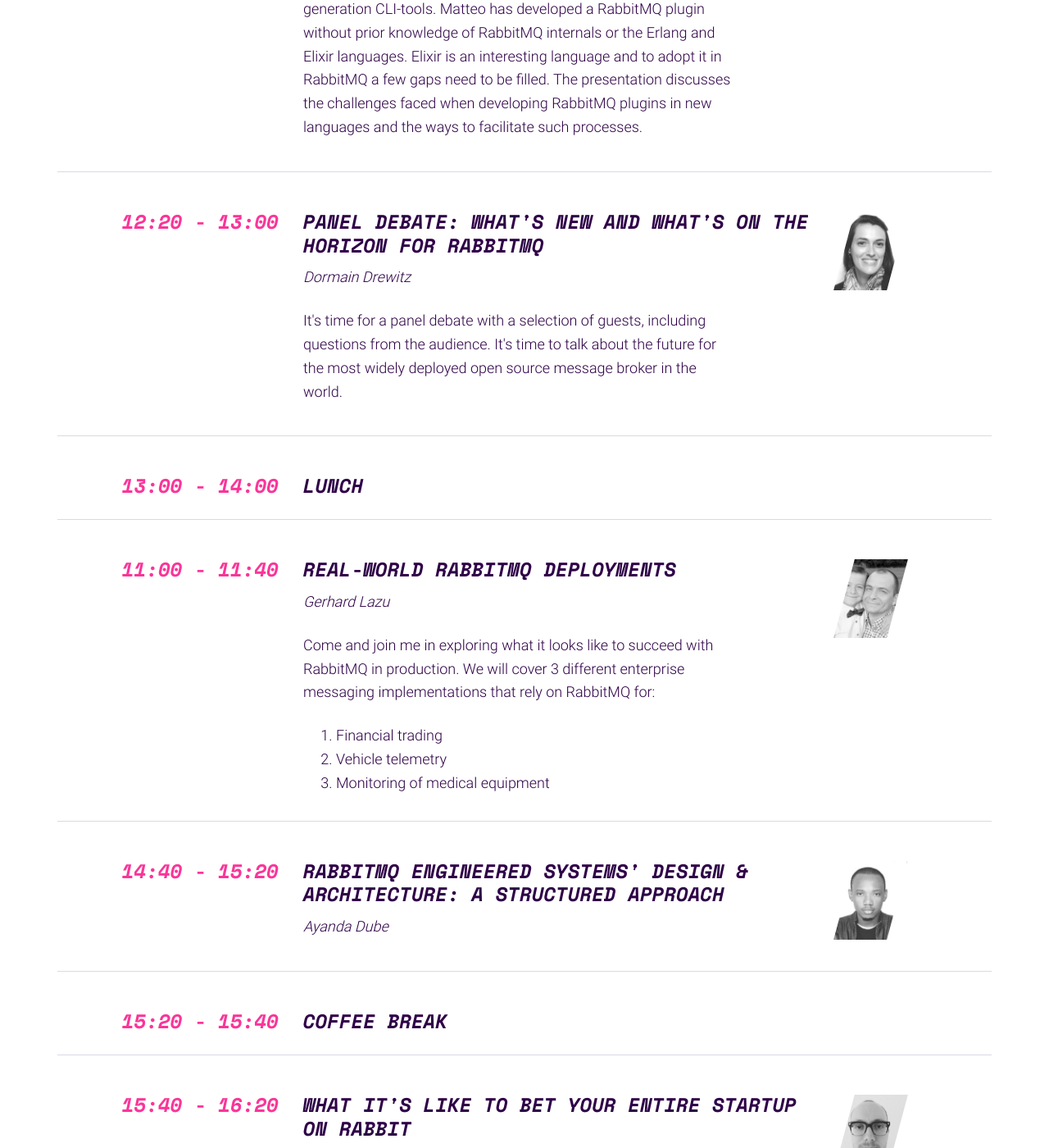
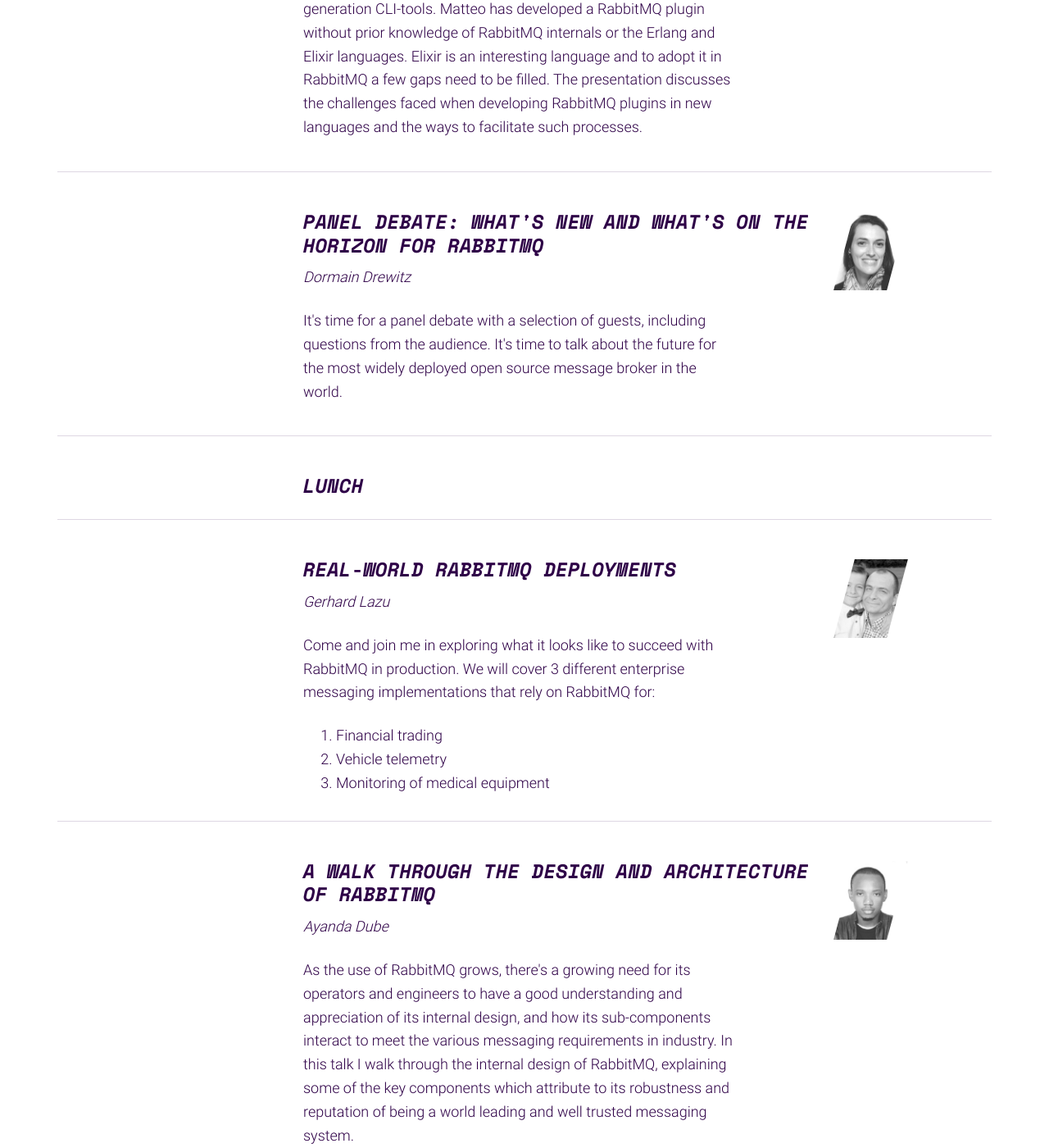
Before and after one commit to isabella232/rabbitmq-summit-1, a Jekyll site: the page built from index.html, in a window 1280 px wide and 1400 px high, scrolled down 3927 px. Shown: the whole window at 82% size. Built offline with Jekyll 4.4.1, drawn with Linux system fonts in a browser that asks for light colours; nearby versions of some CDN libraries; some web fonts are replaced; comment, search, counter and statistics services are not loaded; some of the changed text lies outside the part shown.

Commit message:
Updated '_data/schedule.yml' via CloudCannon

```diff
--- a/_data/schedule.yml
+++ b/_data/schedule.yml
@@ -1,109 +1,113 @@
-- start: "08:15"
-  time: "8:15 - 9:00"
-  title: "Registration"
-- start: "9:00"
-  time: "09:00 - 9:15"
-  title: "Welcome and Introduction"
-- start: "9:15"
-  time: "09:15 - 10:00"
-  title: "Keynote: Idiomatic RabbitMQ"
-  speaker: "Gavin Roy"
-  abstract: >
-    In this talk Gavin will cover AMQP in the context of its use in RabbitMQ with a
-    premise that if you don't fully understand AMQP, you don't understand RabbitMQ.
-    Gavin will discuss the by-directional RPC behavior, connections, channels, objects,
-    methods, and properties.
-  img: "/img/speakers/gavin-roy.jpg"
-- start: "10:00"
-  time: "10:00 - 10:40"
-  title: "An update from the RabbitMQ team"
-  speaker: "Michael Klishin"
-  abstract: >
-    Curious about what the RabbitMQ team has been up to since 3.7.0
-    shipped in November 2017? In this talk we will cover what's coming
-    in 3.8.0 and beyond.
-  img: "/img/speakers/michael-klishin.jpg"
-- start: "10:40"
-  time: "10:40 - 11:00"
-  title: "Coffee Break"
-- start: "11:00"
-  time: "11:00 - 11:40"
-  title: "Real life RabbitMQ on steroids"
-  speaker: "Monish Unni"
-  abstract: >
-    Going from monoliths to distributed systems with RabbitMQ
-    as a core component for online transaction processing.
-    RabbitMQ has powerful abstractions that help you get up
-    and running quickly. The talk will focus on the importance
-    of understanding RabbitMQ's abstractions deeply to make them
-    work for you in a distributed world. The talk will cover
-    setting up RabbitMQ as a service broker and using it in a
-    CI/CD pipeline for near zero developer effort.
-  img: "/img/speakers/monish-unni.jpg"
-- start: "11:40"
-  time: "11:40 - 12:20"
-  title: "Developing RabbitMQ plugins in Elixir"
-  speaker: "Matteo Cafasso"
-  abstract: >
-    Elixir is a rather new programming language fully compatible with the
-    Erlang Virtual Machine. Due to its growing popularity, the RabbitMQ
-    core team has recently decided to evaluate it in the next generation
-    CLI-tools. Matteo has developed a RabbitMQ plugin without prior
-    knowledge of RabbitMQ internals or the Erlang and Elixir languages.
-    Elixir is an interesting language and to adopt it in RabbitMQ a few gaps
-    need to be filled. The presentation discusses the challenges faced when
-    developing RabbitMQ plugins in new languages and the ways to facilitate
-    such processes.
-- start: "12:20"
-  time: "12:20 - 13:00"
-  title: "Panel Debate: What's new and what's on the horizon for RabbitMQ"
-  speaker: "Dormain Drewitz"
-  abstract: >
+- start: '08:15'
+  time:
+  title: Registration
+- start: '9:00'
+  time:
+  title: Welcome and Introduction
+- start: '9:15'
+  time:
+  title: 'Keynote: Idiomatic RabbitMQ'
+  speaker: Gavin Roy
+  abstract: >-
+    In this talk Gavin will cover AMQP in the context of its use in RabbitMQ
+    with a premise that if you don't fully understand AMQP, you don't understand
+    RabbitMQ. Gavin will discuss the by-directional RPC behavior, connections,
+    channels, objects, methods, and properties.
+  img: /img/speakers/gavin-roy.jpg
+- start: '10:00'
+  time:
+  title: An update from the RabbitMQ team
+  speaker: Michael Klishin
+  abstract: >-
+    Curious about what the RabbitMQ team has been up to since 3.7.0 shipped in
+    November 2017? In this talk we will cover what's coming in 3.8.0 and beyond.
+  img: /img/speakers/michael-klishin.jpg
+- start: '10:40'
+  time:
+  title: Coffee Break
+- start: '11:00'
+  time:
+  title: Real life RabbitMQ on steroids
+  speaker: Monish Unni
+  abstract: >-
+    Going from monoliths to distributed systems with RabbitMQ as a core
+    component for online transaction processing. RabbitMQ has powerful
+    abstractions that help you get up and running quickly. The talk will focus
+    on the importance of understanding RabbitMQ's abstractions deeply to make
+    them work for you in a distributed world. The talk will cover setting up
+    RabbitMQ as a service broker and using it in a CI/CD pipeline for near zero
+    developer effort.
+  img: /img/speakers/monish-unni.jpg
+- start: '11:40'
+  time:
+  title: Developing RabbitMQ plugins in Elixir
+  speaker: Matteo Cafasso
+  abstract: >-
+    Elixir is a rather new programming language fully compatible with the Erlang
+    Virtual Machine. Due to its growing popularity, the RabbitMQ core team has
+    recently decided to evaluate it in the next generation CLI-tools. Matteo has
+    developed a RabbitMQ plugin without prior knowledge of RabbitMQ internals or
+    the Erlang and Elixir languages. Elixir is an interesting language and to
+    adopt it in RabbitMQ a few gaps need to be filled. The presentation
+    discusses the challenges faced when developing RabbitMQ plugins in new
+    languages and the ways to facilitate such processes.
+- start: '12:20'
+  time:
+  title: 'Panel Debate: What''s new and what''s on the horizon for RabbitMQ'
+  speaker: Dormain Drewitz
+  abstract: >-
     It's time for a panel debate with a selection of guests, including questions
     from the audience. It's time to talk about the future for the most widely
     deployed open source message broker in the world.
-  img: "/img/dormain-drewitz.jpg"
-- start: "13:00"
-  time: "13:00 - 14:00"
-  title: "Lunch"
-- start: "11:00"
-  time: "11:00 - 11:40"
-  title: "Real-world RabbitMQ deployments"
-  speaker: "Gerhard Lazu"
-  abstract: >
-    Come and join me in exploring what it looks like to succeed with
-    RabbitMQ in production. We will cover 3 different enterprise
-    messaging implementations that rely on RabbitMQ for:
-  topic1: "Financial trading"
-  topic2: "Vehicle telemetry"
-  topic3: "Monitoring of medical equipment"
-  img: "/img/speakers/gerhard-lazu.jpg"
-- start: "14:40"
-  time: "14:40 - 15:20"
-  title: "RabbitMQ engineered systems' design & architecture: a structured approach"
-  speaker: "Ayanda Dube"
-  abstract: " "
-  img: "/img/speakers/ayanda-dube.jpg"
-- start: "15:20"
-  time: "15:20 - 15:40"
-  title: "Coffee Break"
-- start: "15:40"
-  time: "15:40 - 16:20"
-  title: "What it's like to bet your entire startup on Rabbit"
-  speaker: "Nathan Herald"
-  abstract: >
-    Wunderlist made big bets on two technologies: AWS and RabbitMQ.
-    Everything else was replaceable.
-  img: "/img/speakers/nathan-herald.jpg"
-- start: "16:20"
-  time: "16:20 - 17:00"
-  title: "To be announced"
-  speaker: "Carl Hörberg"
-  abstract: " "
-  img: "/img/speakers/carl-horberg.jpg"
-- start: "17:00"
-  time: "17:00 - 17:45"
-  title: "Keynote: To be announced"
-- start: "17:45"
-  time: "17:45 - 19:00"
-  title: "Closing and drinks"
+  img: /img/dormain-drewitz.jpg
+- start: '13:00'
+  time:
+  title: Lunch
+- start: '11:00'
+  time:
+  title: Real-world RabbitMQ deployments
+  speaker: Gerhard Lazu
+  abstract: >-
+    Come and join me in exploring what it looks like to succeed with RabbitMQ in
+    production. We will cover 3 different enterprise messaging implementations
+    that rely on RabbitMQ for:
+  topic1: Financial trading
+  topic2: Vehicle telemetry
+  topic3: Monitoring of medical equipment
+  img: /img/speakers/gerhard-lazu.jpg
+- start: '14:40'
+  time:
+  title: A Walk Through the Design and Architecture of RabbitMQ
+  speaker: Ayanda Dube
+  abstract: >-
+    As the use of RabbitMQ grows, there's a growing need for its operators and
+    engineers to have a good understanding and appreciation of its internal
+    design, and how its sub-components interact to meet the various messaging
+    requirements in industry. In this talk I walk through the internal design of
+    RabbitMQ, explaining some of the key components which attribute to its
+    robustness and reputation of being a world leading and well trusted
+    messaging system.
+  img: /img/speakers/ayanda-dube.jpg
+- start: '15:20'
+  time:
+  title: Coffee Break
+- start: '15:40'
+  time:
+  title: What it's like to bet your entire startup on Rabbit
+  speaker: Nathan Herald
+  abstract: >-
+    Wunderlist made big bets on two technologies: AWS and RabbitMQ. Everything
+    else was replaceable.
+  img: /img/speakers/nathan-herald.jpg
+- start: '16:20'
+  time:
+  title: To be announced
+  speaker: Carl Hörberg
+  abstract:
+  img: /img/speakers/carl-horberg.jpg
+- start: '17:00'
+  time:
+  title: 'Keynote: To be announced'
+- start: '17:45'
+  time:
+  title: Closing and drinks
```
